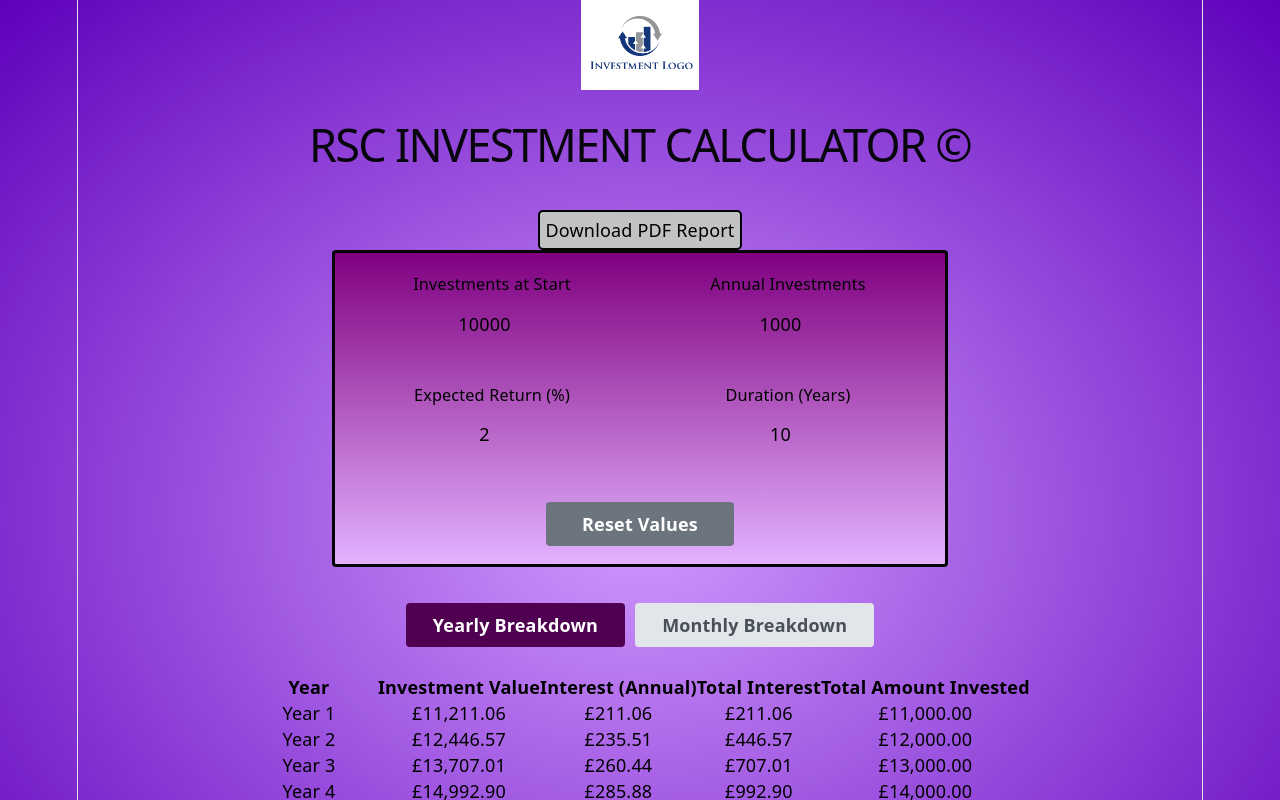
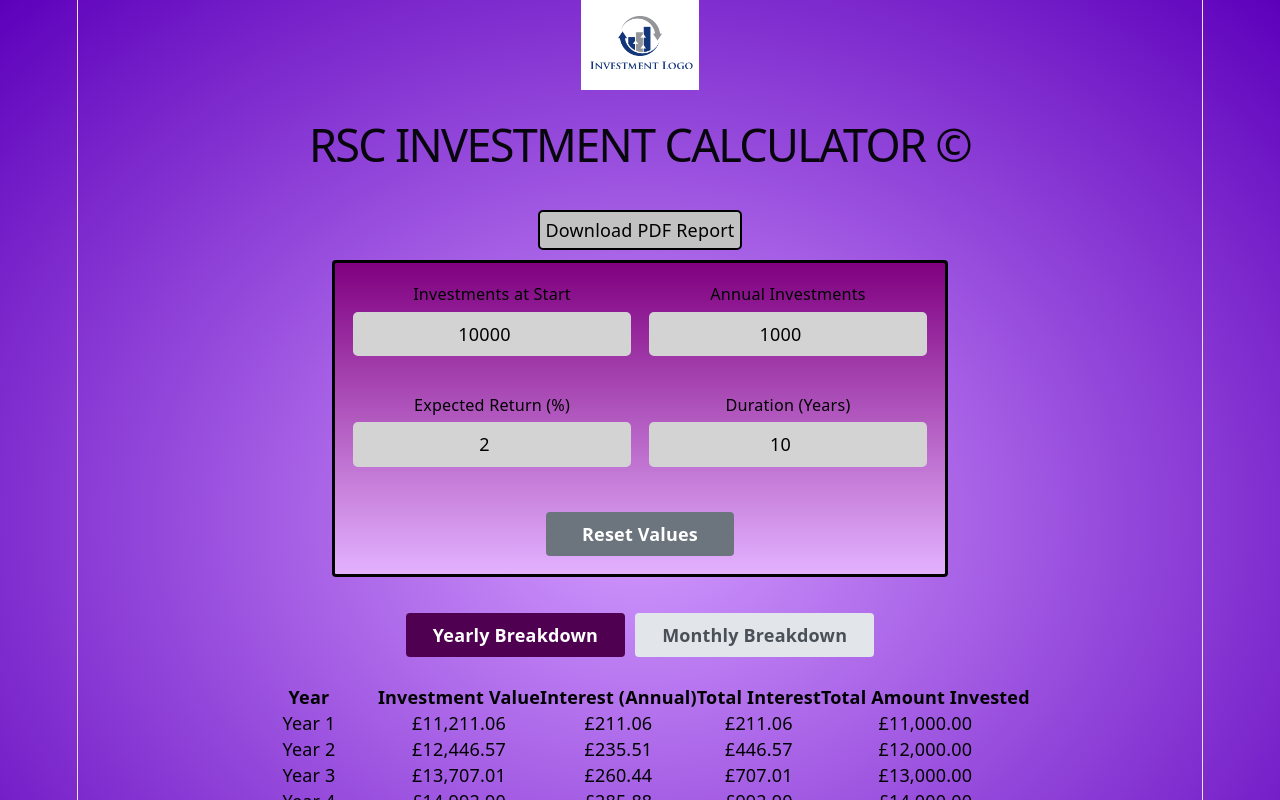
Before and after one commit to rcheek77/Investment-Calculator-App, a React (Vite) app: page / in a window 1280 px wide. Shown: the top 800 px of the page. Built offline with nearby package versions, Linux system fonts and the light colour scheme.

Commit message:
Add files via upload

```diff
--- a/src/components/UserInput.jsx
+++ b/src/components/UserInput.jsx
@@ -13,7 +13,7 @@ export const UserInput = ({ inputCust, onChangeCustInput, onResetInputs }) => {
   };
 
   return (
-    <section id='user-input' style={{ maxWidth: '100%', margin: '0 auto', padding: '1rem' }}>
+    <section id='user-input' style={{ maxWidth: '100%', margin: '0 auto', padding: '1rem', marginTop: '10px' }}>
       <style>{`
         .input-group {
           display: grid;
@@ -41,7 +41,7 @@ export const UserInput = ({ inputCust, onChangeCustInput, onResetInputs }) => {
             id="beg-invest"
             type="number"
             min="0"
-            style={{ width: '100%', padding: '0.5rem', boxSizing: 'border-box' }}
+            style={{ width: '100%', padding: '0.5rem', boxSizing: 'border-box', backgroundColor: 'lightgrey', borderRadius: '5px' }}
             value={inputCust.begInvestment ?? ''}
             onKeyDown={(e) => validateKeyInput(e)}
             onChange={(e) => onChangeCustInput('begInvestment', e.target.value)}
@@ -54,7 +54,7 @@ export const UserInput = ({ inputCust, onChangeCustInput, onResetInputs }) => {
             id="ann-invest"
             type="number"
             min="0"
-            style={{ width: '100%', padding: '0.5rem', boxSizing: 'border-box' }}
+            style={{ width: '100%', padding: '0.5rem', boxSizing: 'border-box', backgroundColor: 'lightgrey', borderRadius: '5px' }}
             value={inputCust.annInvestment ?? ''}
             onKeyDown={(e) => validateKeyInput(e)}
             onChange={(e) => onChangeCustInput('annInvestment', e.target.value)}
@@ -68,7 +68,7 @@ export const UserInput = ({ inputCust, onChangeCustInput, onResetInputs }) => {
             type="number"
             min="0"
             step="0.1"
-            style={{ width: '100%', padding: '0.5rem', boxSizing: 'border-box' }}
+            style={{ width: '100%', padding: '0.5rem', boxSizing: 'border-box', backgroundColor: 'lightgrey', borderRadius: '5px' }}
             value={inputCust.returnInvestment ?? ''}
             onKeyDown={(e) => validateKeyInput(e)}
             onChange={(e) => onChangeCustInput('returnInvestment', e.target.value)}
@@ -82,7 +82,7 @@ export const UserInput = ({ inputCust, onChangeCustInput, onResetInputs }) => {
             type="number"
             min="1"
             step="1"
-            style={{ width: '100%', padding: '0.5rem', boxSizing: 'border-box' }}
+            style={{ width: '100%', padding: '0.5rem', boxSizing: 'border-box', backgroundColor: 'lightgrey', borderRadius: '5px' }}
             value={inputCust.yearlyInvestment ?? ''}
             onKeyDown={(e) => validateKeyInput(e, false)}
             onChange={(e) => onChangeCustInput('yearlyInvestment', e.target.value)}
```
